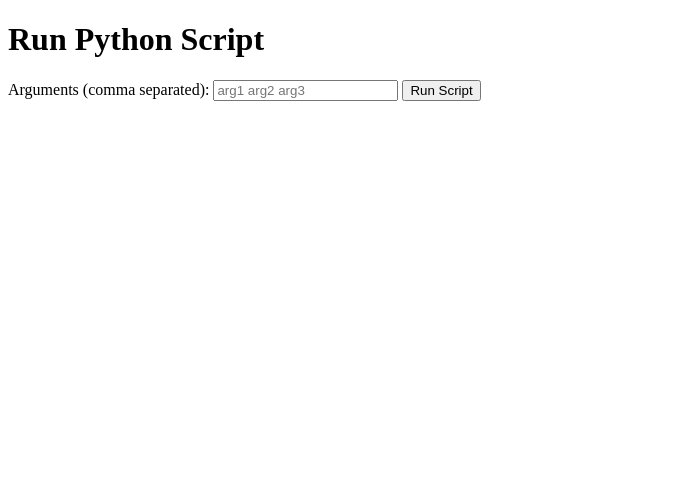
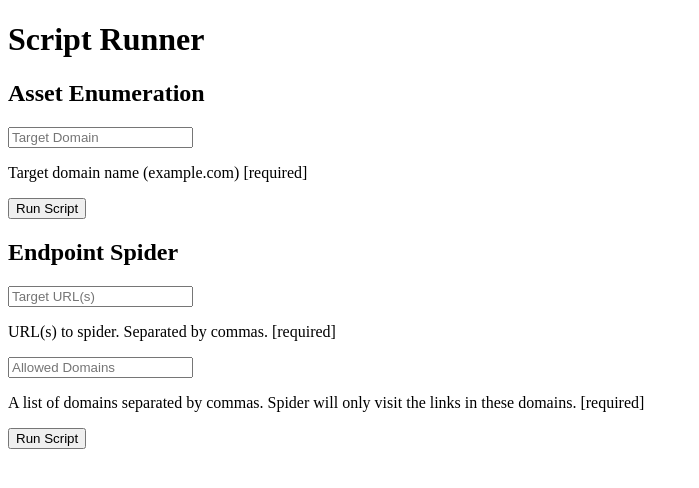
Before and after one commit to doganalkim/Asset-Enumeration, a Flask app: page / in a window 1280 px wide. Shown: the top 488 px of the page, without its empty margins (0-699 px from the left). Run offline with Flask 3, Linux system fonts and the light colour scheme; some libraries are stand-ins or nearby versions.

Commit message:
flask web interface

```diff
--- a/flask_app.py
+++ b/flask_app.py
@@ -2,29 +2,57 @@ from flask import Flask, render_template, request
 from flask_socketio import SocketIO, emit
 import subprocess
 
+from main import *
+
 app = Flask(__name__)
-app.config['SECRET_KEY'] = 'supersecret'
 socketio = SocketIO(app)
 
 @app.route('/')
 def index():
     return render_template('index.html')
 
-@socketio.on('run_script')
-def handle_run_script(data):
-    script_args = data.get('args', [])
-    process = subprocess.Popen(
-        script_args,
-        stdout=subprocess.PIPE,
-        stderr=subprocess.STDOUT,
-        text=True
-    )
+@socketio.on('run_asset_enumeration')
+def handle_asset_enumeration(data):
+    domain = data['domain']
+    emit('message', {'status': 'running', 'message': 'Asset enumeration started'})
+    result = main(domain)
 
-    for stdout_line in iter(process.stdout.readline, ""):
-        emit('script_output', {'output': stdout_line.strip()}, broadcast=True)
+    if result == 'success':
+        emit('message', {'status': 'success', 'message': 'Asset enumeration completed successfully'})
+    else:
+        emit('message', {'status': 'error', 'message': 'Asset enumeration failed'})
 
-    process.stdout.close()
-    process.wait()
+@socketio.on('run_spider')
+def handle_spider(data):
+    urls = data['domain']
+    allowed_domains = data['allowed_domains']
+
+    emit('message', {'status': 'running', 'message': 'Spider script started'})
+
+    try:
+        # somehow importing the endpoint module and calling the spider here didn't work.
+        process = subprocess.Popen(
+            f'python3 endpoint.py --url {urls} --allowed_domains {allowed_domains}',
+            stdout=subprocess.PIPE,
+            stderr=subprocess.STDOUT,
+            text=True,
+            shell=True
+        )
+        result = 'success'
+    except Exception as e:
+        print(e)
+        result = 'failed'
+
+    stdout, stderr = process.communicate()
+
+    if stderr != None:
+        print(stderr)
+        result = 'failed'
+
+    if result == 'success':
+        emit('message', {'status': 'success', 'message': 'Spider script completed successfully'})
+    else:
+        emit('message', {'status': 'error', 'message': 'Spider script failed'})
 
 if __name__ == '__main__':
     socketio.run(app, debug=True)
--- a/templates/index.html
+++ b/templates/index.html
@@ -3,29 +3,62 @@
 <head>
     <meta charset="UTF-8">
     <meta name="viewport" content="width=device-width, initial-scale=1.0">
-    <title>Run Script</title>
-    <script src="https://cdnjs.cloudflare.com/ajax/libs/socket.io/4.3.2/socket.io.min.js"></script>
+    <title>Script Runner</title>
+    <script src="https://cdnjs.cloudflare.com/ajax/libs/socket.io/4.3.2/socket.io.js"></script>
+    <style>
+        .running { display: none; }
+        .running.show { display: block; }
+        .message { display: none; }
+        .message.show { display: block; }
+    </style>
 </head>
 <body>
-    <h1>Run Python Script</h1>
-    <label for="args">Arguments (comma separated): </label>
-    <input type="text" id="args" placeholder="arg1 arg2 arg3">
-    <button onclick="runScript()">Run Script</button>
-    <pre id="output"></pre>
+    <h1>Script Runner</h1>
+
+    <div>
+        <h2>Asset Enumeration</h2>
+        <input type="text" id="domain" placeholder="Target Domain"> <p>Target domain name (example.com) [required]</p>
+        <button onclick="runAssetEnumeration()">Run Script</button>
+    </div>
+
+    <div>
+        <h2>Endpoint Spider</h2>
+        <input type="text" id="spider-domain" placeholder="Target URL(s)"> <p>URL(s) to spider. Separated by commas.  [required]</p>
+        <input type="text" id="allowed-domains" placeholder="Allowed Domains"> <p>A list of domains separated by commas. Spider will only visit the links in these domains.  [required]</p>
+        <button onclick="runSpider()">Run Script</button><br><br>
+    </div>
+
+    <div class="running" id="running">Running...</div>
+    <div class="message" id="message"></div>
+
     <script>
-        const socket = io();
+        var socket = io();
 
-        function runScript() {
-            document.getElementById('output').textContent = '';  // Clear previous output
-            const argsInput = document.getElementById('args').value;
-            const args = argsInput.split(' ').map(arg => arg.trim());
-
-            socket.emit('run_script', { args: args });
+        function runAssetEnumeration() {
+            var domain = document.getElementById('domain').value;
+            document.getElementById('running').classList.add('show');
+            document.getElementById('message').classList.remove('show');
+            socket.emit('run_asset_enumeration', { domain: domain });
         }
 
-        socket.on('script_output', function(msg) {
-            const outputElement = document.getElementById('output');
-            outputElement.textContent += msg.output + '\n';
+        function runSpider() {
+            var domain = document.getElementById('spider-domain').value;
+            var allowedDomains = document.getElementById('allowed-domains').value;
+            document.getElementById('running').classList.add('show');
+            document.getElementById('message').classList.remove('show');
+            socket.emit('run_spider', { domain: domain, allowed_domains: allowedDomains });
+        }
+
+        socket.on('message', function(data) {
+            document.getElementById('running').classList.remove('show');
+            var messageDiv = document.getElementById('message');
+            messageDiv.classList.add('show');
+            messageDiv.textContent = data.message;
+            if (data.status === 'error') {
+                messageDiv.style.color = 'red';
+            } else {
+                messageDiv.style.color = 'green';
+            }
         });
     </script>
 </body>
```
